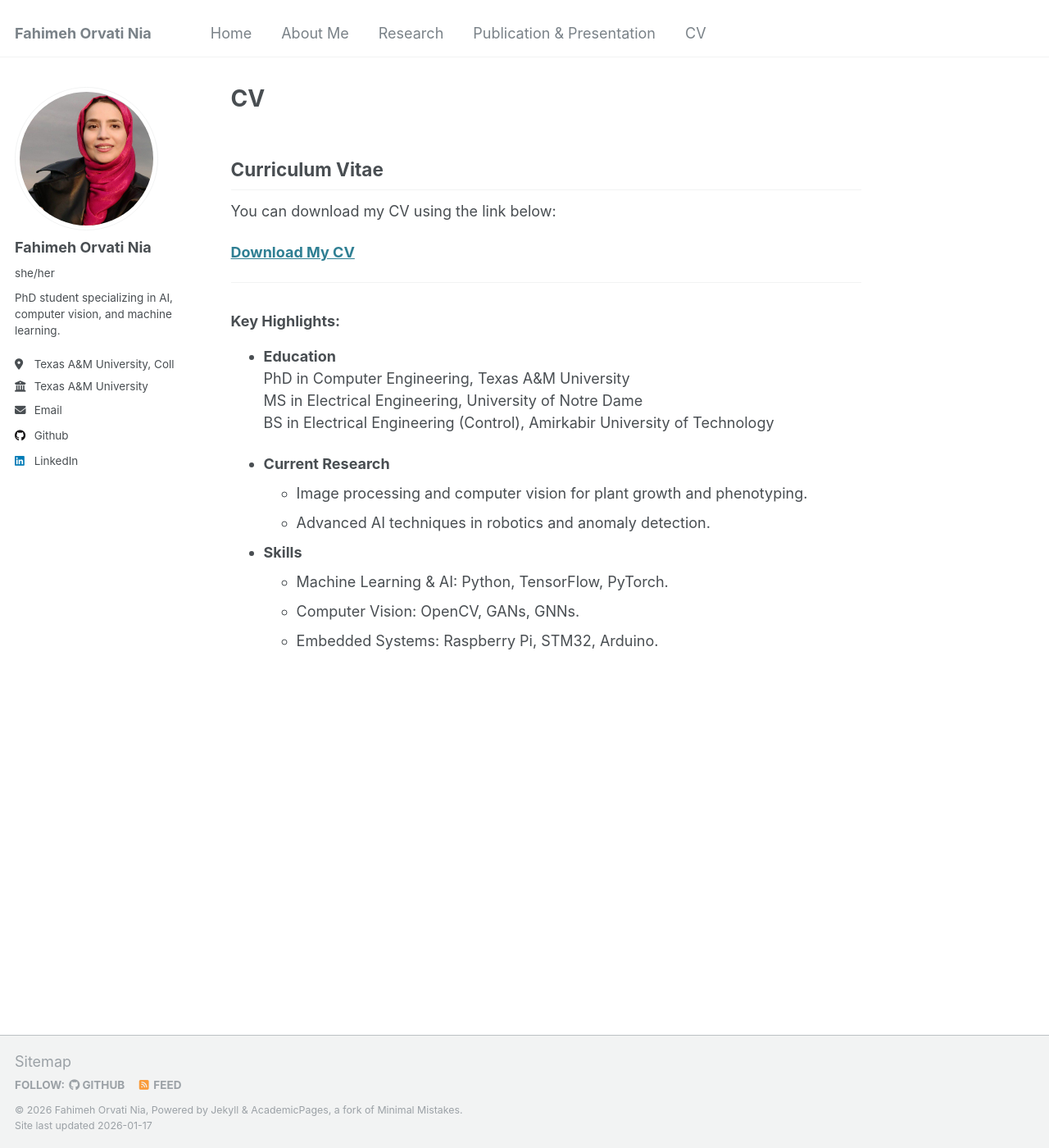
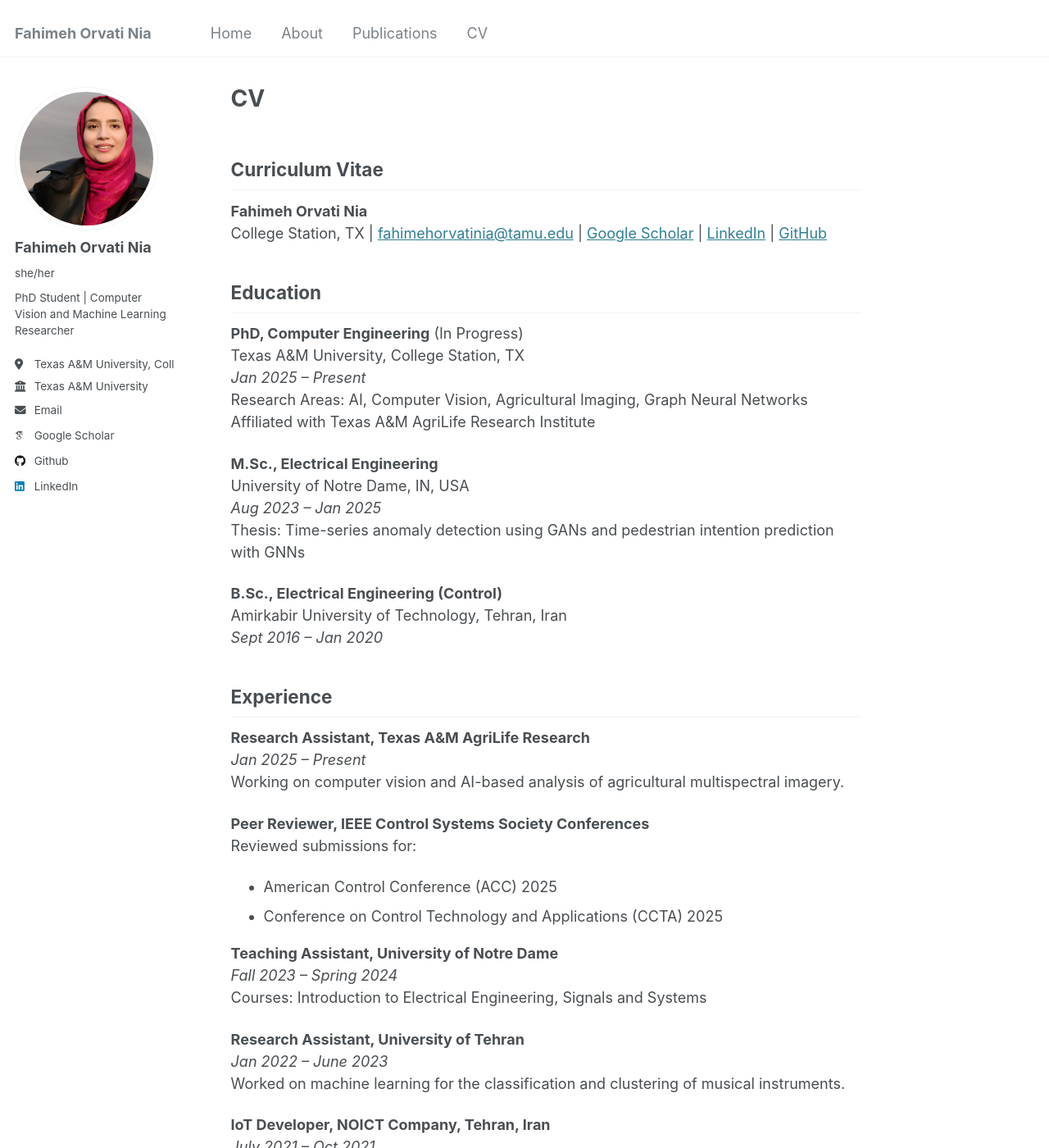
Before and after one commit to fahimehorvatinia/fahimehorvatinia.github.io, a Jekyll site: the page built from _pages/cv.md, in a window 1280 px wide and 1400 px high. Shown: the whole window at 82% size. Built offline with Jekyll 4.4.1, drawn with Linux system fonts in a browser that asks for light colours; some web fonts are replaced; some of the changed text lies outside the part shown.

```diff
--- a/_config.yml
+++ b/_config.yml
@@ -5,7 +5,7 @@ locale                   : "en-US"
 title                    : "Fahimeh Orvati Nia"
 title_separator          : "-"
 name                     : &name "Fahimeh Orvati Nia"
-description              : &description "PhD Student | AI, Computer Vision, and Machine Learning Researcher"
+description              : &description "PhD Student | Computer Vision and Machine Learning Researcher"
 url                      : "https://fahimehorvatinia.github.io" # Replace with your GitHub Pages URL
 baseurl                  : "" # Leave blank if hosted at the root of your GitHub Pages site
 repository               : "fahimehorvatinia/fahimehorvatinia.github.io"
@@ -15,14 +15,15 @@ author:
   avatar           : "profile.jpg" # Add a profile image in the assets/images folder
   name             : "Fahimeh Orvati Nia"
   pronouns         : "she/her"
-  bio              : "PhD student specializing in AI, computer vision, and machine learning."
+  bio              : "PhD Student | Computer Vision and Machine Learning Researcher"
   location         : "Texas A&M University, College Station, TX"
   employer         : "Texas A&M University"
-  email            : "fahimehorvatinia1998@gmail.com"
+  email            : "fahimehorvatinia@tamu.edu"
 
   # Academic websites
   github           : "fahimehorvatinia"
-  linkedin         : "https://linkedin.com/in/fahimehorvatinia"
+  linkedin         : "fahimeh-orvati-nia"
+  googlescholar    : "https://scholar.google.com/citations?hl=en&user=NI_iB4sAAAAJ"
 
 # Publication Category - Categories and Headings
 publication_category:
--- a/_pages/Aboutme.md
+++ b/_pages/Aboutme.md
@@ -7,41 +7,37 @@ author_profile: true
 
 ## About Me
 
-I’m **Fahimeh Orvati Nia**, a PhD student in **Computer Engineering** at **Texas A&M University**, where I specialize in **artificial intelligence**, **computer vision**, and **machine learning**. My journey in academia has been driven by a deep passion for using cutting-edge technology to solve real-world challenges.
+I am a PhD student in the Department of Computer Engineering at Texas A&M University. My research focuses on computer vision, machine learning, and their applications in agricultural imaging and human behavior modeling.
 
-### My Current Work
-Currently, my research focuses on:
-- **Image Processing and Computer Vision**: I am working on innovative techniques for **plant growth and phenotyping**, leveraging advanced AI models to analyze and predict plant development patterns.
-- **Generative AI**: I explore applications of generative adversarial networks (GANs) for **anomaly detection** and data generation tasks.
-- **Graph Neural Networks**: My previous work includes developing GNN-based systems for **pedestrian intention prediction**, with applications in smart cities and autonomous systems.
+## Education
 
-### My Background
-I completed my Master of Science in **Electrical Engineering** at the **University of Notre Dame**, where I delved into:
-- Building GAN-based systems for detecting anomalies in time-series data.
-- Applying graph neural networks for predictive modeling in human behavior.
+**PhD, Computer Engineering** (In Progress)
+Texas A&M University, College Station, TX
+*Jan 2025 -- Present*
+Research Areas: AI, Computer Vision, Agricultural Imaging, Graph Neural Networks
+Affiliated with Texas A&M AgriLife Research Institute
 
-Prior to that, I earned my Bachelor of Science in **Electrical Engineering (Control)** from **Amirkabir University of Technology**, where I gained a strong foundation in systems modeling and control theory.
+**M.Sc., Electrical Engineering**
+University of Notre Dame, IN, USA
+*Aug 2023 -- Jan 2025*
+Thesis: Time-series anomaly detection using GANs and pedestrian intention prediction with GNNs
 
-### Skills & Expertise
-Here are some of the areas where I excel:
-- **Programming**: Python, MATLAB, TensorFlow, PyTorch, C++.
-- **AI & Machine Learning**: Generative AI, Graph Neural Networks, Deep Learning Models.
-- **Embedded Systems**: Raspberry Pi, STM32, Arduino.
-- **Computer Vision Tools**: OpenCV, image preprocessing, and feature extraction.
+**B.Sc., Electrical Engineering (Control)**
+Amirkabir University of Technology, Tehran, Iran
+*Sept 2016 -- Jan 2020*
 
-### Beyond Research
-Outside of academics, I enjoy:
-- **Collaborating** with interdisciplinary teams to tackle complex problems.
-- **Teaching and Mentoring**: Sharing knowledge and empowering others to explore the fascinating world of AI.
-- **Exploring New Ideas**: I am always curious about integrating technology into fields like public health, neuroscience, and robotics.
+## Research Experience
 
-### Why I Do What I Do
-I believe that **technology is a tool for empowerment**, and I am committed to using my skills to make a positive impact in the world. Whether it's improving agricultural systems, enhancing public safety, or advancing medical research, my goal is to bridge the gap between innovation and application.
+**Research Assistant, Texas A&M AgriLife Research**
+*Jan 2025 -- Present*
+Working on computer vision and AI-based analysis of agricultural multispectral imagery.
 
-### Connect with Me
-If you’re interested in learning more about my work or collaborating, feel free to reach out:
-- **Email**: [fahimehorvatinia@tamu.com](mailto:fahimehorvatinia@tamu.com)
-- **LinkedIn**: [linkedin.com/in/fahimehorvatinia](https://linkedin.com/in/fahimehorvatinia)
-- **GitHub**: [github.com/fahimehorvatinia](https://github.com/fahimehorvatinia)
+**Research Assistant, University of Tehran**
+*Jan 2022 -- June 2023*
+Worked on machine learning for the classification and clustering of musical instruments.
 
----
+## Services
+
+**Peer Reviewer**
+- American Control Conference (ACC) 2025
+- Conference on Control Technology and Applications (CCTA) 2025
--- a/_pages/cv.md
+++ b/_pages/cv.md
@@ -7,22 +7,79 @@ author_profile: true
 
 ## Curriculum Vitae
 
-You can download my CV using the link below:
+**Fahimeh Orvati Nia**
+College Station, TX | [fahimehorvatinia@tamu.edu](mailto:fahimehorvatinia@tamu.edu) | [Google Scholar](https://scholar.google.com/citations?hl=en&user=NI_iB4sAAAAJ) | [LinkedIn](https://www.linkedin.com/in/fahimeh-orvati-nia/) | [GitHub](https://github.com/fahimehorvatinia)
 
-[**Download My CV**](https://fahimehorvatinia.github.io/files/Fahimeh_Orvati_Nia_CV.pdf)
+## Education
 
----
-### Key Highlights:
-- **Education**
-  PhD in Computer Engineering, Texas A&M University
-  MS in Electrical Engineering, University of Notre Dame
-  BS in Electrical Engineering (Control), Amirkabir University of Technology
+**PhD, Computer Engineering** (In Progress)
+Texas A&M University, College Station, TX
+*Jan 2025 -- Present*
+Research Areas: AI, Computer Vision, Agricultural Imaging, Graph Neural Networks
+Affiliated with Texas A&M AgriLife Research Institute
 
-- **Current Research**
-  - Image processing and computer vision for plant growth and phenotyping.
-  - Advanced AI techniques in robotics and anomaly detection.
+**M.Sc., Electrical Engineering**
+University of Notre Dame, IN, USA
+*Aug 2023 -- Jan 2025*
+Thesis: Time-series anomaly detection using GANs and pedestrian intention prediction with GNNs
 
-- **Skills**
-  - Machine Learning & AI: Python, TensorFlow, PyTorch.
-  - Computer Vision: OpenCV, GANs, GNNs.
-  - Embedded Systems: Raspberry Pi, STM32, Arduino.
+**B.Sc., Electrical Engineering (Control)**
+Amirkabir University of Technology, Tehran, Iran
+*Sept 2016 -- Jan 2020*
+
+## Experience
+
+**Research Assistant, Texas A&M AgriLife Research**
+*Jan 2025 -- Present*
+Working on computer vision and AI-based analysis of agricultural multispectral imagery.
+
+**Peer Reviewer, IEEE Control Systems Society Conferences**
+Reviewed submissions for:
+- American Control Conference (ACC) 2025
+- Conference on Control Technology and Applications (CCTA) 2025
+
+**Teaching Assistant, University of Notre Dame**
+*Fall 2023 -- Spring 2024*
+Courses: Introduction to Electrical Engineering, Signals and Systems
+
+**Research Assistant, University of Tehran**
+*Jan 2022 -- June 2023*
+Worked on machine learning for the classification and clustering of musical instruments.
+
+**IoT Developer, NOICT Company, Tehran, Iran**
+*July 2021 -- Oct 2021*
+Developed wireless communication between IoT devices using the Zigbee protocol.
+
+## Selected Publications
+
+**Traffic-aware pedestrian intention prediction**
+Fahimeh Orvati Nia, Hai Lin
+*American Control Conference (ACC) 2025*
+[arXiv:2507.12433](https://arxiv.org/abs/2507.12433)
+
+**Neighborhood Feature Pooling for Remote Sensing Image Classification**
+Fahimeh Orvati Nia, Joshua Peeples, et al.
+*Under review at WACV 2026*
+
+**Evaluating GAN-LSTM for Smart Meter Anomaly Detection in Power Systems**
+Fahimeh Orvati Nia, S. Salehi, J. Peeples
+*arXiv preprint arXiv:2601.09701, 2026*
+
+**Integrating Multispectral Imaging and Low-Field Magnetic Resonance Imaging for Comprehensive Phenotyping of Horticultural Crops**
+A. McFarland, L. Rossi, F. Nia, J. Peeples, A. Svyanek
+*HORTSCIENCE 60 (7), 2025*
+
+[Full publication list at Google Scholar](https://scholar.google.com/citations?hl=en&user=NI_iB4sAAAAJ)
+
+## Skills
+
+**Languages & APIs:** Python, C++, MATLAB, LaTeX
+**ML & CV Libraries:** PyTorch, TensorFlow, Keras, OpenCV
+**Developer Tools:** Git, Docker
+**Embedded Systems:** STM32, Raspberry Pi, Arduino
+
+## Honors and Awards
+
+- National full undergraduate scholarship in Iran
+- Ranked top in Computational Intelligence and Communication Systems courses during B.Sc.
+- Top rank in Iranian National Entrance Exam for Master's programs
```
Also changed, not shown: README.md (+32 -6 lines), _data/navigation.yml (+3 -5 lines), _pages/research.md (+19 -9 lines), _publications/2009-10-01-paper-title-number-1.md (deleted, +0 -14 lines), _publications/2010-10-01-paper-title-number-2.md (deleted, +0 -14 lines), _publications/2015-10-01-paper-title-number-3.md (deleted, +0 -14 lines), _publications/2024-02-17-paper-title-number-4.md (deleted, +0 -13 lines), _publications/2025-01-01-traffic-aware-pedestrian.md (added, +17 -0 lines), _publications/2025-07-01-multispectral-phenotyping.md (added, +13 -0 lines), _publications/2025-10-01-neighborhood-feature-pooling.md (added, +17 -0 lines), _publications/2026-01-01-gan-lstm-anomaly.md (added, +15 -0 lines), 1 other file.
